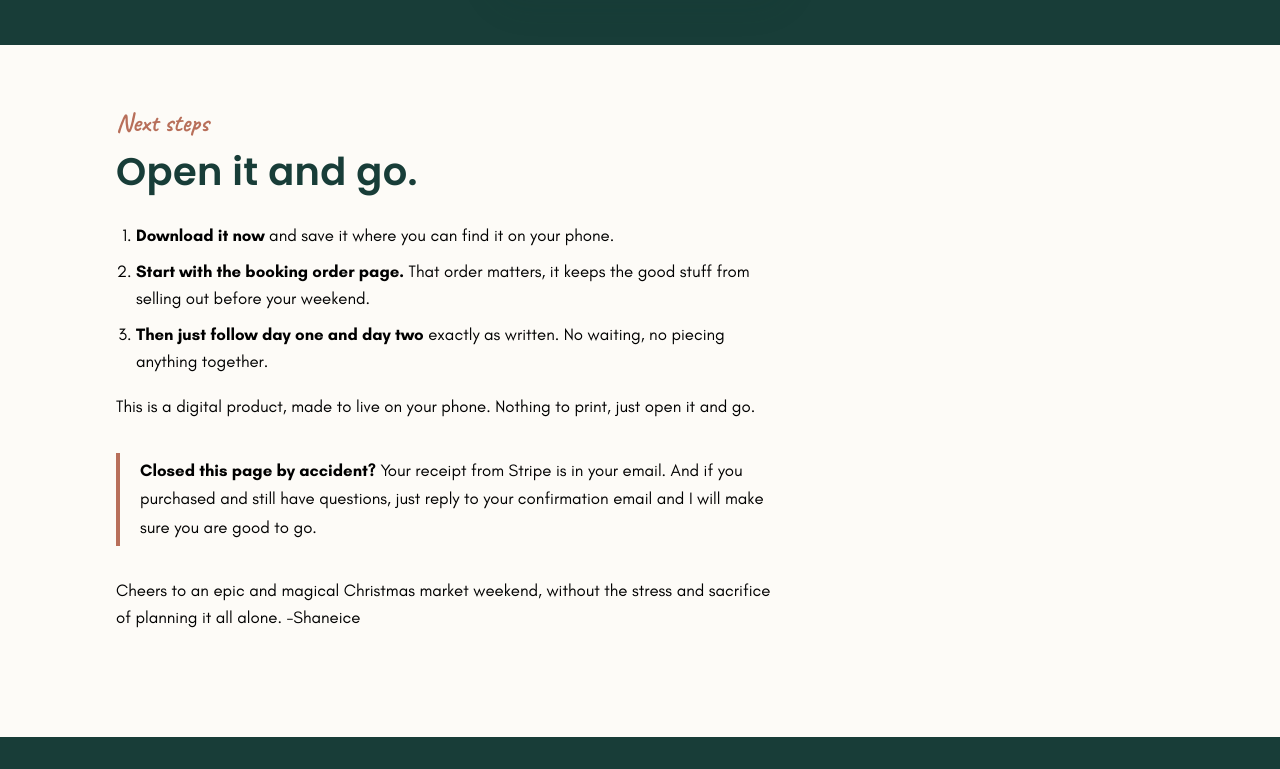
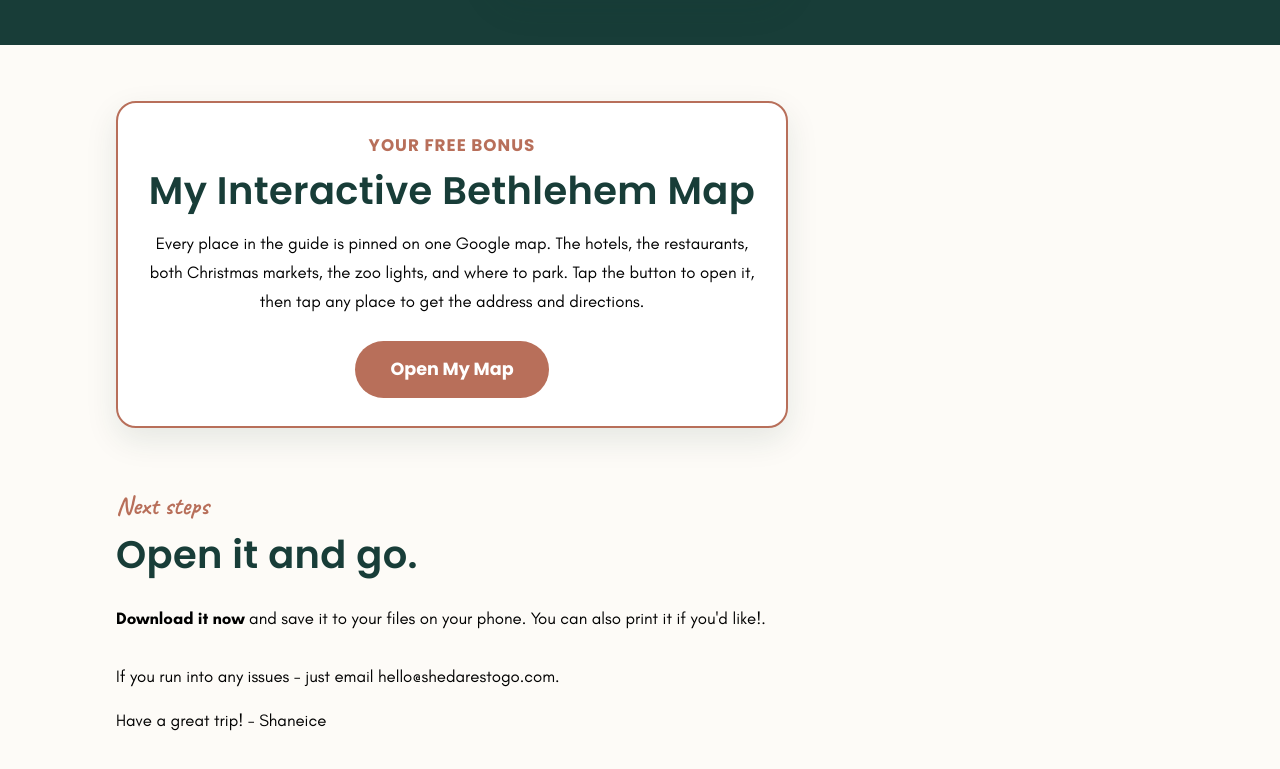
Before and after one commit to shedarestogo/shedarestogo-blog, an Eleventy site: page src/sleigh-solo-thanks.njk in a window 1280 px wide. Shown: the part 371-1140 px from the top of the page. Built offline with nearby package versions, Linux system fonts and the light colour scheme; Eleventy itself is replaced by a stand-in of ours; files that its build step writes are made by us from their sources.

Commit message:
Enhance sleigh solo thanks page with new features
Updated the layout and content of the sleigh solo thanks page, including new bonus section and improved instructions.

```diff
--- a/src/sleigh-solo-thanks.njk
+++ b/src/sleigh-solo-thanks.njk
@@ -15,6 +15,10 @@ permalink: /sleigh-solo-thanks/
   .st-body ol { margin: 0 0 1.1rem; padding-left: 1.25rem; }
   .st-body li { margin-bottom: 0.6rem; }
   .st-note { border-left: 4px solid var(--brand-accent); padding: 0.25rem 0 0.25rem 1.25rem; max-width: 42rem; margin-top: 2rem; }
+  .st-bonus { background: var(--brand-surface); border: 2px solid var(--brand-accent); border-radius: var(--radius); box-shadow: var(--shadow); padding: 1.75rem; max-width: 42rem; text-align: center; }
+  .st-bonus-label { font-family: var(--font-heading); font-weight: 700; letter-spacing: 0.06em; text-transform: uppercase; color: var(--brand-accent); margin: 0 0 0.5rem; }
+  .st-map-btn { display: inline-block; background: var(--brand-accent); color: #ffffff; font-family: var(--font-heading); font-weight: 700; font-size: 1.1rem; text-decoration: none; padding: 0.85rem 2.2rem; border-radius: 999px; margin-top: 0.5rem; }
+  .st-map-btn:hover { background: var(--brand-accent-dark); color: #ffffff; }
 </style>
 
 <div class="st-hero">
@@ -25,23 +29,28 @@ permalink: /sleigh-solo-thanks/
   </div>
 </div>
 
+<section class="section" style="padding-bottom: 0;">
+  <div class="wrap">
+    <div class="st-bonus">
+      <p class="st-bonus-label">Your free bonus</p>
+      <h2 class="section-title" style="margin-bottom: 0.5rem;">My Interactive Bethlehem Map</h2>
+      <p>Every place in the guide is pinned on one Google map. The hotels, the restaurants, both Christmas markets, the zoo lights, and where to park. Tap the button to open it, then tap any place to get the address and directions.</p>
+      <a class="st-map-btn" href="https://maps.app.goo.gl/tTW1LBxeGXitzsRn9" target="_blank" rel="noopener">Open My Map</a>
+    </div>
+  </div>
+</section>
+
 <section class="section">
   <div class="wrap">
     <p class="eyebrow">Next steps</p>
     <h2 class="section-title">Open it and go.</h2>
     <div class="st-body">
-      <ol>
-        <li><strong>Download it now</strong> and save it where you can find it on your phone.</li>
-        <li><strong>Start with the booking order page.</strong> That order matters, it keeps the good stuff from selling out before your weekend.</li>
-        <li><strong>Then just follow day one and day two</strong> exactly as written. No waiting, no piecing anything together.</li>
-      </ol>
-      <p>This is a digital product, made to live on your phone. Nothing to print, just open it and go.</p>
-    </div>
-    <div class="st-note">
-      <p style="margin: 0;"><strong>Closed this page by accident?</strong> Your receipt from Stripe is in your email. And if you purchased and still have questions, just reply to your confirmation email and I will make sure you are good to go.</p>
+      <p><strong>Download it now</strong> and save it to your files on your phone. You can also print it if you'd like!.</p>
+
     </div>
     <div class="st-body" style="margin-top: 2rem;">
-      <p>Cheers to an epic and magical Christmas market weekend, without the stress and sacrifice of planning it all alone. -Shaneice</p>
+      <p>If you run into any issues - just email hello@shedarestogo.com.</p>
+      <p>Have a great trip! - Shaneice</p>
     </div>
   </div>
 </section>
```
